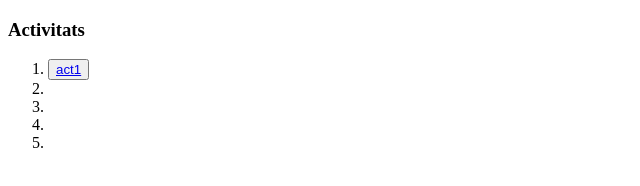
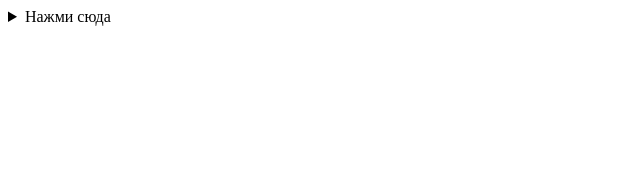
Before and after one commit to sviatoslavvw/htmlcap, a plain HTML site: page activitats/menu_activitats.html in a window 1280 px wide. Shown: the whole page, without its empty margins (0-640 px from the left). Drawn offline with Linux system fonts and the light colour scheme.

Commit message:
Deploying to gh-pages from @ sviatoslavvw/htmlcap@eebd9ec2277a9ab7dfcadf46efd36ba1ad652667 🚀

```diff
--- a/activitats/menu_activitats.html
+++ b/activitats/menu_activitats.html
@@ -6,23 +6,16 @@
     <title>Document</title>
 </head>
 <body>
-    <h3>Activitats</h3>
-    <ol>
-        <li>
-            <Button><a href="https://sviatoslavvw.github.io/htmlcap/activitats/html/02_formato/act1.html">act1</a></Button>
-        </li>
-        <li>
+    <div class="activitats"></div>
+    <details>
+        <summary>Нажми сюда</summary>
+        <ul>
+          <li><a href="#">Пункт 1</a></li>
+          <li><a href="#">Пункт 2</a></li>
+          <li><a href="#">Пункт 3</a></li>
+        </ul>
+      </details>
 
-        </li>
-        <li>
 
-        </li>
-        <li>
-
-        </li>
-        <li>
-
-        </li>
-    </ol>
 </body>
 </html>
```
